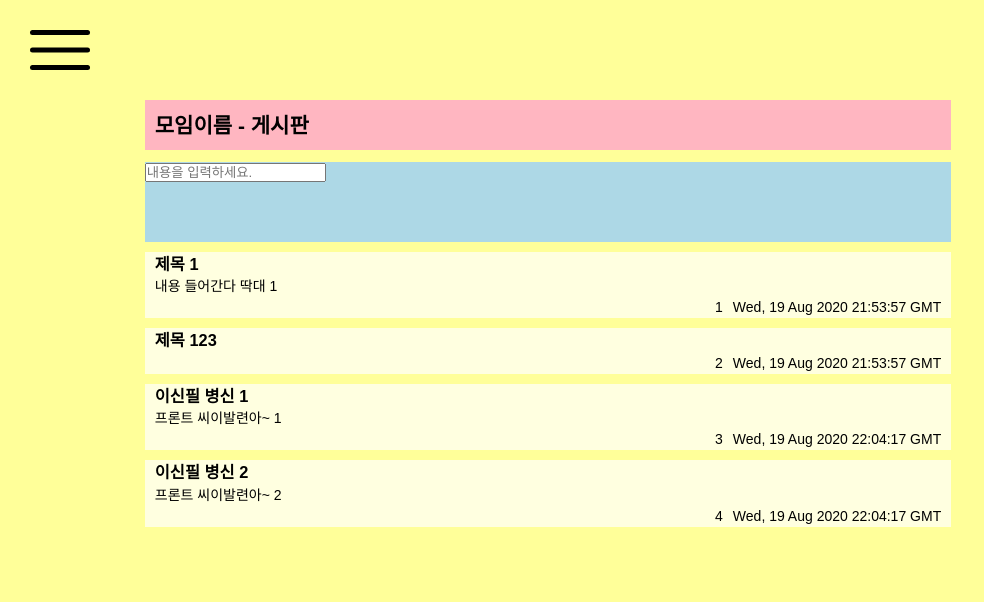
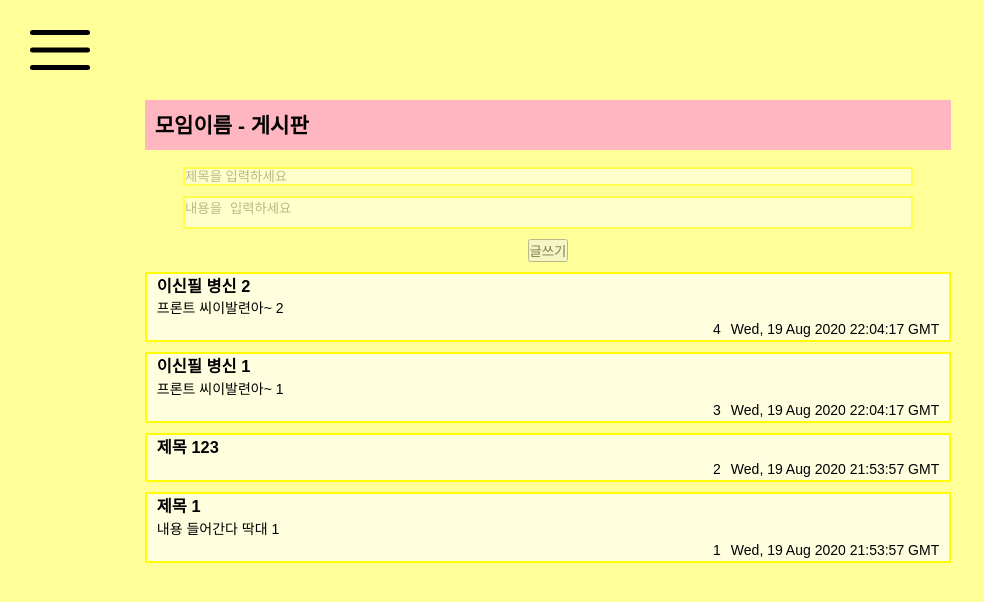
Before and after one commit to youjeonghan/WEB-Project1, a Flask app: page /rooms in a window 1280 px wide. Shown: the top 602 px of the page, without its empty margins (0-984 px from the left). Run offline with Flask 2, Linux system fonts and the light colour scheme; data comes from the database, SQL or seed files in the repository; some libraries are stand-ins or nearby versions.

Commit message:
Update codes

```diff
--- a/TeamProject/static/css/Rooms.css
+++ b/TeamProject/static/css/Rooms.css
@@ -10,6 +10,7 @@
 	height: 80%;
 	left:100px;
 	top: 90px;
+
 }
 .Board__title{
 	margin-top: 10px;
@@ -21,24 +22,19 @@
 .Board__title h1{
 	margin: 10px;
 }
-.Board__input{
-	margin-top: 20px;
-	margin-bottom :10px;
-	width:100%;
-	height: 80px;
-	background-color: lightblue;
-}
+
 .Board__lists{
 	display: flex;
 	margin-top: 10px;
 	width: 90%;
 	list-style:none;
 	margin-left: 10px;
+
 }
 .board__lists__item{
 	background-color: lightyellow;
 	margin-bottom: 10px;
-
+	border: 2px solid yellow;
 }
 .board__lists__item h3{
 	margin-left: 10px;
@@ -55,3 +51,27 @@
 	display: inline;
 	margin-right: 10px;
 }
+.Board__input{
+	display: flex;
+	flex-direction: column;
+	align-items: center;
+	margin-top: 20px;
+	margin-bottom :10px;
+	width:100%;
+	height: 100px;
+	opacity: 0.5;
+	background:transparent;
+}
+.input__subject{
+	border: 2px solid yellow;
+	margin-top: 5px;
+	width: 90%;
+	height: 25%;
+}
+.input__article{
+	border: 2px solid yellow;
+	margin:10px;
+	resize: none;
+	width: 90%;
+	height: 65%;
+}
--- a/TeamProject/static/css/style.css
+++ b/TeamProject/static/css/style.css
@@ -63,6 +63,8 @@
 .nav__links{
 	margin-left: 70%;
 }
+
+
 input[id="menuicon"]{
 	display:none;
 }
--- a/TeamProject/static/js/rooms.js
+++ b/TeamProject/static/js/rooms.js
@@ -1,22 +1,60 @@
-var json_url = 'http://127.0.0.1:5000/board';
-fetch(json_url)
-  .then(function(response) {
-    return response.json();
-  })
-  .then(function(json) {
-  	console.log(JSON.stringify(json));
-  	var text ='';
-    for (var i = 0; i <=json.length-1; i++) {
-	    var boards_html =
-	    			'<section class="board__lists__item">'+
-	    			'<h3>'+json[i].subject+'</h3>'+
-					'<p>'+json[i].content+'</p>' +
-					'<ul>'+
-						'<li>'+json[i].id+'</li>'+
-						'<li>'+json[i].create_date+'</li>'+
-					'</ul>'+'</section>';
-		text += boards_html;
+const board_url = 'http://127.0.0.1:5000/board';
+
+//init function
+load_board();
+// input_board();
+
+//통신을 통하여 해당 url 정보를 json화 해서 반환
+function fetch_tojson(url){
+  return fetch(url).then(function(response) {
+    if(response.ok){
+      return response.json();
+    }
+    else{
+      alert("HTTP-ERROR: " + response.status);
+    }
+  });
+
+}
+
+//게시판 글 태그 만들기
+function paint_board(board){
+  const board_html =
+  '<section class="board__lists__item">'+
+  '<h3>'+board.subject+'</h3>'+
+  '<p>'+board.content+'</p>' +
+  '<ul>'+
+  '<li>'+board.id+'</li>'+
+  '<li>'+board.create_date+'</li>'+
+  '</ul>'+'</section>';
+  return board_html;
+}
+
+// 게시글 조회, 비동기함수 async는 await가 완료될때 까지 대기후 실행
+async function load_board(){
+    //board_url변수를 통해 json형식의 board정보를 boards변수에 저장
+    try{
+      const boards = await fetch_tojson(board_url);
+      //게시판 tag 생성
+      let text ='';
+      for (var i = boards.length-1; i >=0; i--) {
+        text += paint_board(boards[i]);
+      }
+      document.querySelector('.board__lists').innerHTML = text;
+    } catch(error){
+      console.log(error);
     }
 
-    document.querySelector('.board__lists').innerHTML = text;
-  });
+  }
+
+
+function input_board(){
+// 입력창 박스를 만들고 , 엔터치면 이벤트헨들러로 데이터 전송, 페인트 함수 호출
+   const input_subject = document.querySelector('.input__subject').value;
+   const input_content = document.querySelector('.input__article').value;
+   const object = {
+      subject : input_subject,
+      content : input_content
+   };
+  console.log(object);
+}
--- a/TeamProject/templates/Rooms.html
+++ b/TeamProject/templates/Rooms.html
@@ -41,10 +41,11 @@
 
 		 <!-- 게시판글쓰기 -->
 		<div class="Board__input">
-			<form action="url" method="post">
-				<input type="text" placeholder="내용을 입력하세요. " name="article" class="article"/>
-			</form>
-
+<!-- 			<form action="url" method="post">
+				<input type="text" placeholder="내용을 입력하세요. " name="article" class="article"/> -->
+			<input type="text" placeholder="제목을 입력하세요" class="input__subject">
+			<textarea name="article" class="input__article" placeholder="내용을 입력하세요"></textarea>
+			<button >글쓰기</button>
 		</div>
  		<!-- 게시판글목록 -->
 		<div class="board__lists">
--- a/TeamProject/templates/index.html
+++ b/TeamProject/templates/index.html
@@ -21,8 +21,8 @@
 
 		</div>
 	<ul class="nav__menu">
-		<li><a href="index.html">Home</a></li>
-		<li><a href="Rooms.html">Rooms</a></li>
+		<li><a href="/index.html">Home</a></li>
+		<li><a href="/Rooms.html">Rooms</a></li>
 		<li><a href="">two</a></li>
 		<li><a href="">three</a></li>
 		<li><a href="">four</a></li>
@@ -36,7 +36,7 @@
 	<!-- js로 옮기기 -->
 	<section class="__center">
 		<h1>LOGO TEXT</h1>
-		<form method="post" id="authForm" name="authForm" action="http://localhost/Rooms.html">
+		<form method="post" id="authForm" name="authForm" action="{ url_for('templates', filename='Rooms.html') }}"">
 			<!-- method :전송방식->post , action : 로그인 -->
 			<div class="input__area">
 				<input type="text" id="loginId" name="loginId" placeholder="ID">
```
Also changed, not shown: 2 other files.
